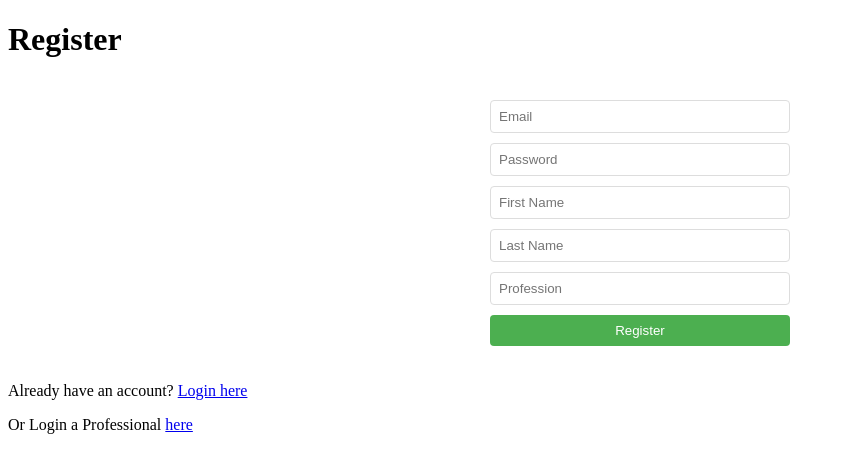
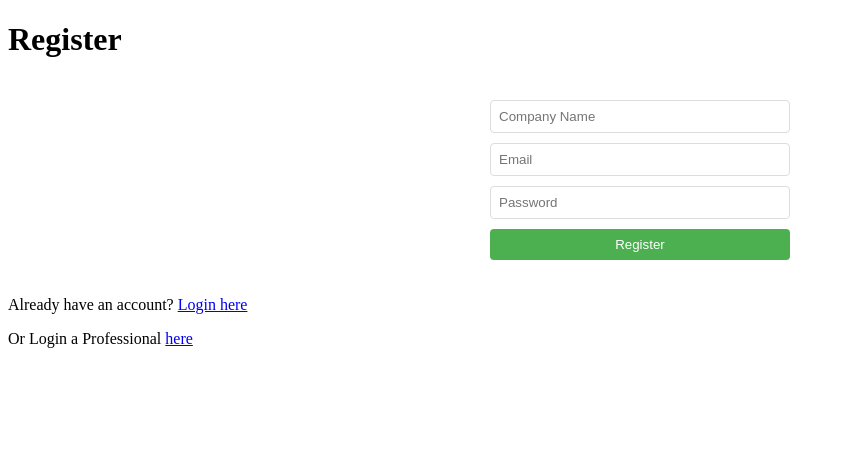
Before and after one commit to Soni912108/JobFind, a Flask app: page /company/register in a window 1280 px wide. Shown: the top 473 px of the page, without its empty margins (0-845 px from the left). Run offline with Flask 3, Linux system fonts and the light colour scheme.

Commit message:
1st commint from erdison-dev

```diff
--- a/app/__init__.py
+++ b/app/__init__.py
@@ -10,10 +10,10 @@ app = Flask(__name__)
 app.config["SQLALCHEMY_DATABASE_URI"] = "mysql+mysqlconnector://root:RrushKumbullaQepe%4030@jf_mysql_db/mydb"
 app.config['SECRET_KEY'] = 'secret-key-goes-here'
 
-
 def create_app():
     # Initialize the app
     db.init_app(app)
+
     # Register blueprints
     from .views.frontend import frontend_bp
     from .api.jobs import jobs_bp
--- a/app/models.py
+++ b/app/models.py
@@ -51,6 +51,7 @@ class Companies(db.Model):
     id = db.Column(db.Integer, primary_key=True)
     email = db.Column(db.String(100), unique=True)
     name = db.Column(db.String(100), unique=True)
+    password = db.Column(db.String(1000)) # Hashed password
     description = db.Column(db.String(1000))
     location = db.Column(db.String(100))
     created_at = db.Column(DateTime, default=datetime.now)
--- a/app/templates/company/register.html
+++ b/app/templates/company/register.html
@@ -32,15 +32,12 @@
 <body>
     <h1>Register</h1>
     <form action="/company/register" method="POST">
+        <input type="text" name="name" placeholder="Company Name" required>
         <input type="email" name="email" placeholder="Email" required>
-        <input type="password" name="password" placeholder="Password" required
-               minlength="8">
-        <input type="text" name="name" placeholder="First Name" required>
-        <input type="text" name="surname" placeholder="Last Name" required>
-        <input type="text" name="profession" placeholder="Profession" required>
+        <input type="password" name="password" placeholder="Password" required minlength="8">
         <input type="submit" value="Register">
     </form>
     <p>Already have an account? <a href="/company/login">Login here</a></p>
-    <p>Or Login a Professional <a href="/user/login">here</a></p>
+    <p>Or Login a Professional <a href="/users/login">here</a></p>
 </body>
 </html>
--- a/app/views/frontend.py
+++ b/app/views/frontend.py
@@ -129,6 +129,7 @@ def company_register_get():
 
 @frontend_bp.route("/company/register", methods=["POST"])
 def company_register_post():
+    print(request.form)
     email = request.form.get("email")
     name = request.form.get("name")
     password = request.form.get("password")
```
Also changed, not shown: 1 other file.
